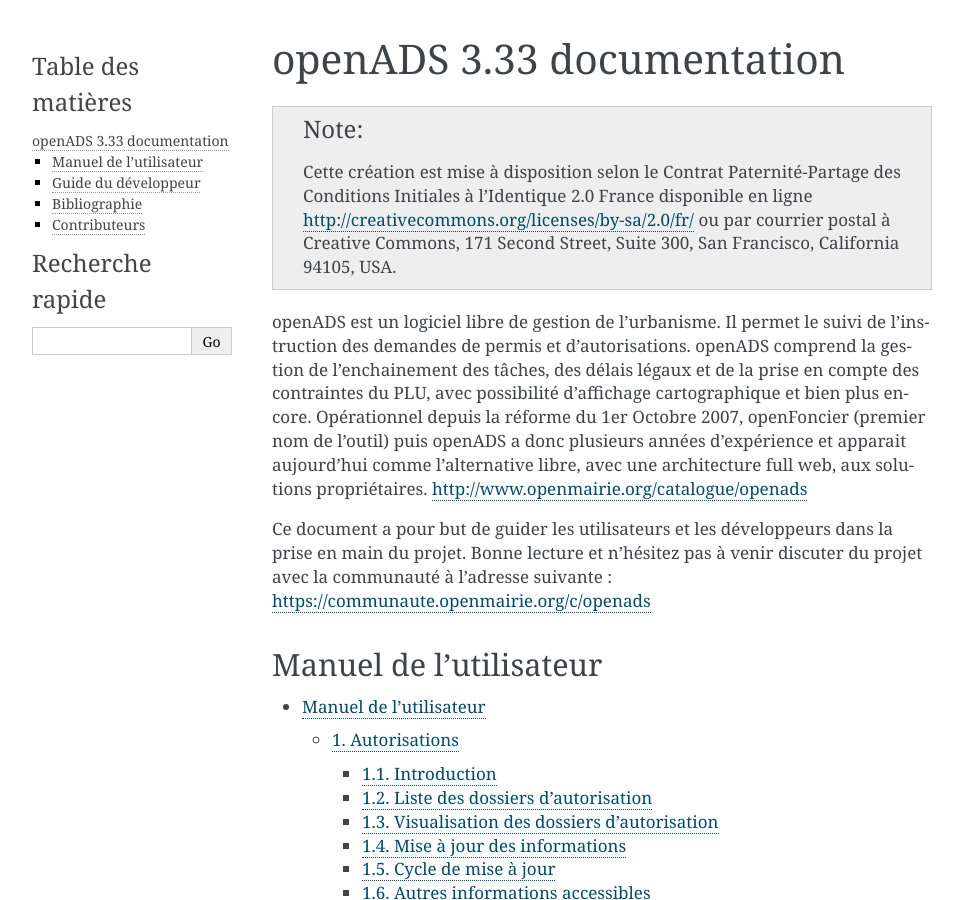
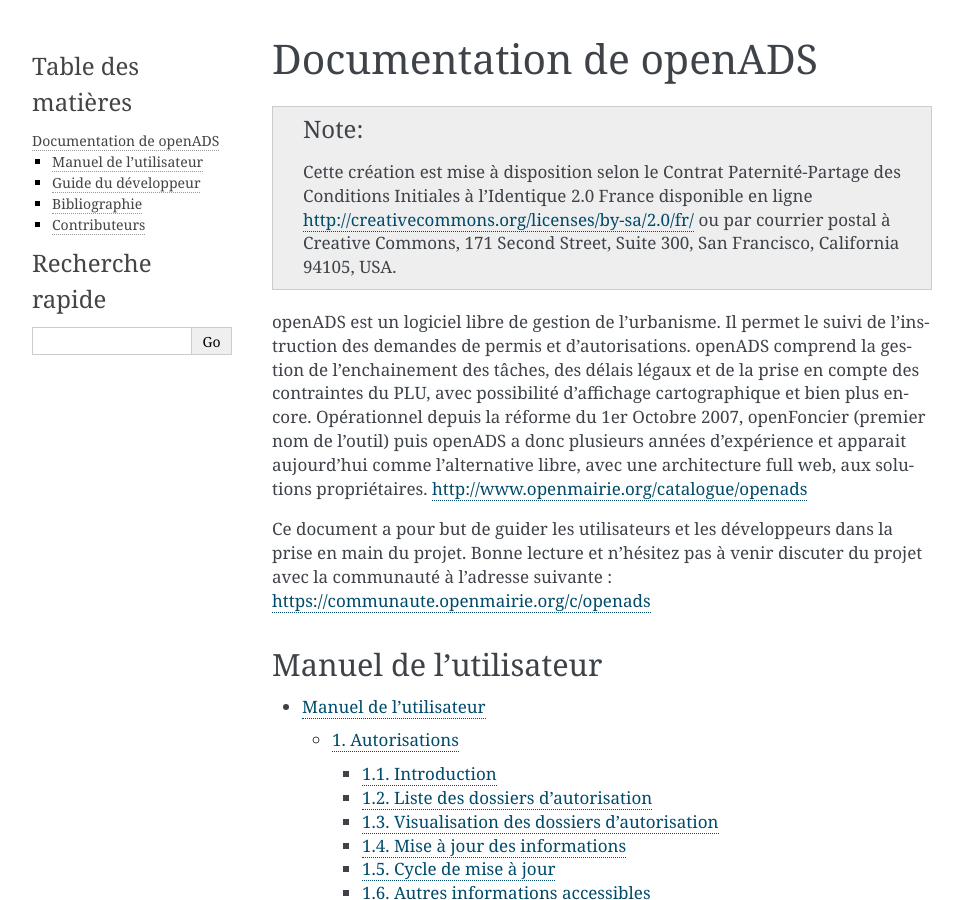
Before and after one commit to mpavaux/openads-documentation, a Sphinx documentation site: the page built from source/index.rst, in a window 1280 px wide and 900 px high. Shown: the whole window, without its empty margins (148-1111 px from the left). Built offline with Sphinx 7.4.7, drawn with Linux system fonts in a browser that asks for light colours.

```diff
--- a/README.rst
+++ b/README.rst
@@ -1,5 +1,5 @@
-Documentation openADS version 4.0 (non publiée)
-===============================================
+Documentation openADS version 3.33.0
+====================================
 
 .. image:: https://travis-ci.org/openmairie/openads-documentation.png?branch=master
     :target: https://travis-ci.org/openmairie/openads-documentation
--- a/source/index.rst
+++ b/source/index.rst
@@ -1,9 +1,9 @@
 .. openads documentation master file, created by
    sphinx-quickstart on Wed Jul 20 17:30:38 2011.
 
-==========================
-openADS 3.33 documentation
-==========================
+========================
+Documentation de openADS
+========================
 
 .. note::
 
```
